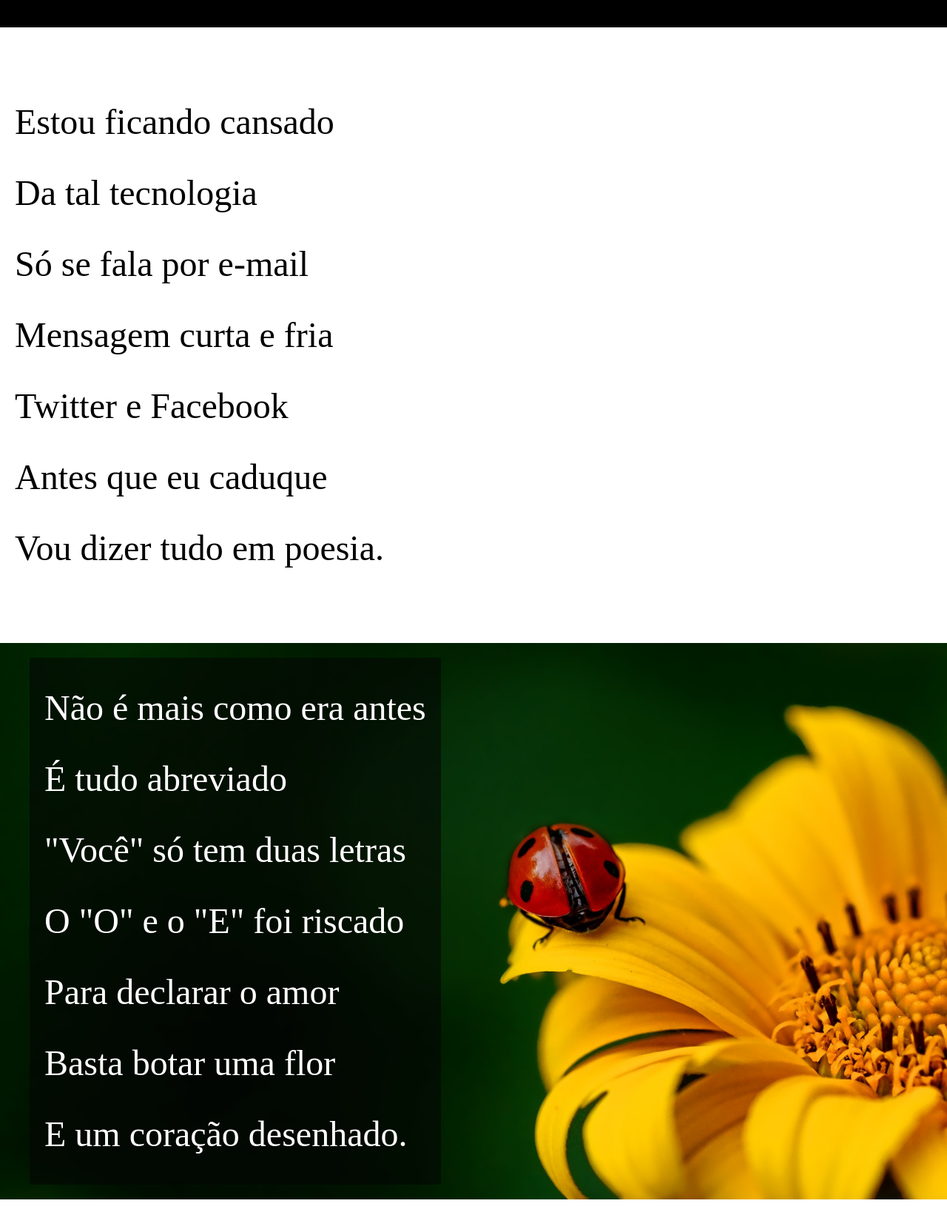
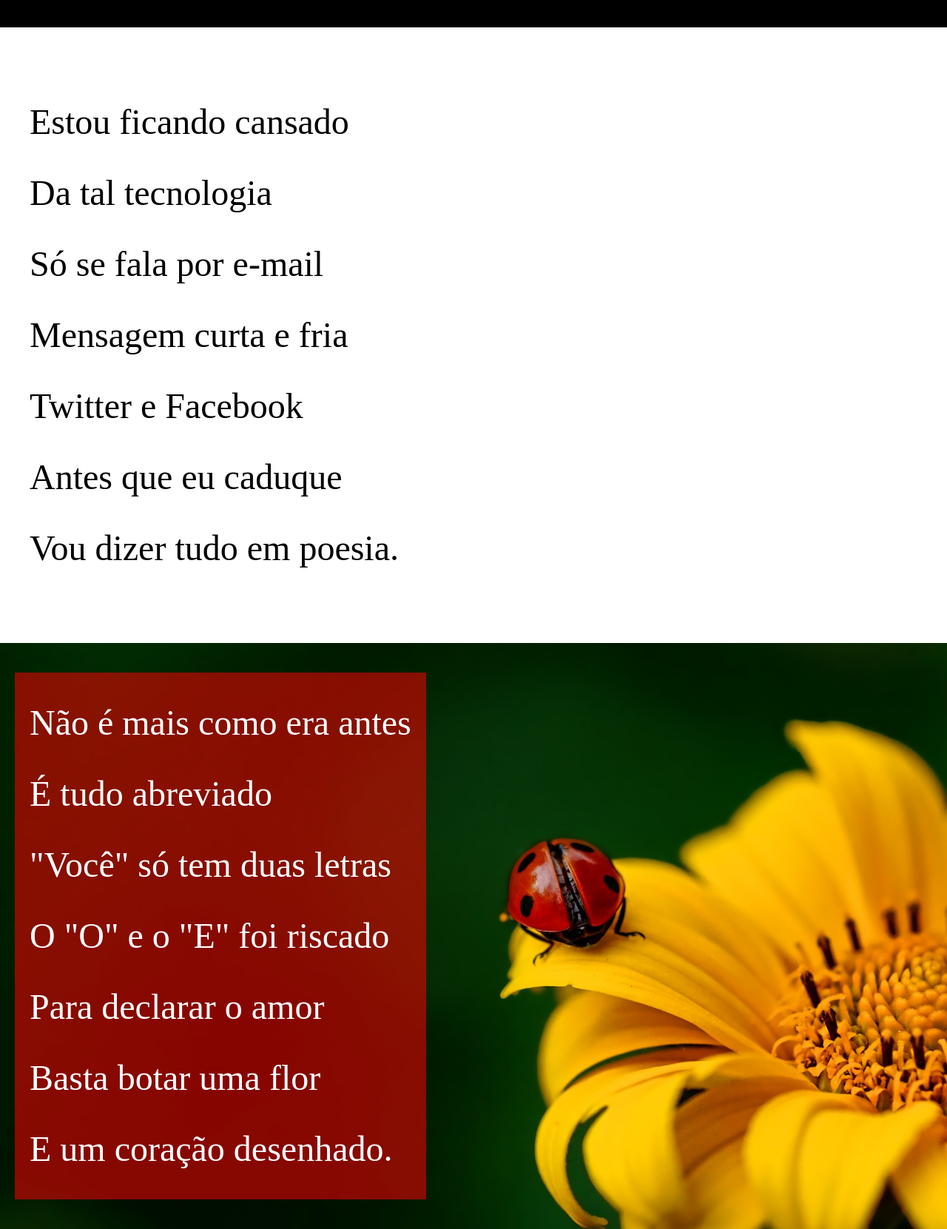
Before and after one commit to josuesdigital/HTML-CSS, a plain HTML site: page Desafios/Desafio Cordel/index.html in a window 1280 px wide. Shown: the part 244-1905 px from the top of the page at 74% size. Drawn offline with Linux system fonts and the light colour scheme.

Commit message:
Update index.html

```diff
--- a/Desafios/Desafio Cordel/index.html
+++ b/Desafios/Desafio Cordel/index.html
@@ -35,7 +35,7 @@
         }
 
         #text_p01{
-            margin: 0 0 0 20px;
+            margin: 0 0 0 40px;
             font-size: 3em;
             line-height: 2em;
         }
@@ -44,13 +44,15 @@
         }
         #secao02{
             background-image: url(pacote-d012/imagens/background001.jpg);
-            background-size: 100%;
+            background-size: cover;
             background-repeat: no-repeat;
             background-attachment: fixed;
             background-position: center;
+            backg
+
         }
-        main #div01{
-            padding: 20px;
+        main #div22{
+            padding: 40px 0;
             display: inline-block;
         }
         #text_p02{
@@ -58,7 +60,7 @@
             font-size: 3em;
             line-height: 2em;
             color: white;
-            background-color: rgba(5, 5, 5, 0.562);
+            background-color: rgba(240, 3, 3, 0.562);
             padding: 20px;
             background-size: cover;
         }
@@ -69,11 +71,12 @@
             background-image: url(pacote-d012/imagens/background002.jpg);
             background-attachment: fixed;
             background-repeat: no-repeat;
-            background-size: 100%;
+            background-size: cover;
+            padding: 0 0 0 40px;
         }
         #div02{
             background-color: rgba(0, 0, 0, 0.555);
-            padding: 20px;
+            padding: 40px;
             display: inline-block;
             margin-top: 40px;
             margin-bottom: 40px;
@@ -83,6 +86,7 @@
             color: white;
             line-height: 2em;
             font-size: 3em;
+            padding: 20px;
         }
         #secao05{
             padding: 80px 0 40px 0;
@@ -96,6 +100,7 @@
             color: white;
             text-align: center;
             padding: 10px 0;
+            margin: 0 0;
         }
     </style>
 </head>
@@ -123,7 +128,7 @@
             </p>
         </section>
         <section id="secao02">
-            <div id="div01">
+            <div id="div22">
             <p id="text_p02">
                 Não é mais como era antes
                 <br>
@@ -142,6 +147,7 @@
         </div>
         </section>
         <section id="secao03">
+            <div id="div03"></div>
             <p id="text_p01">
                 Arroba agora não pesa
                 <br>
```
